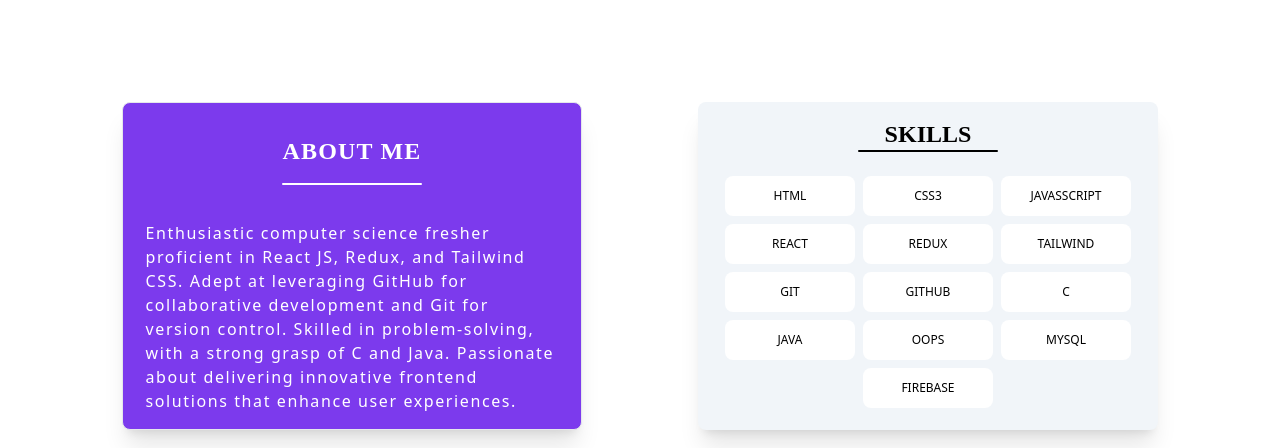
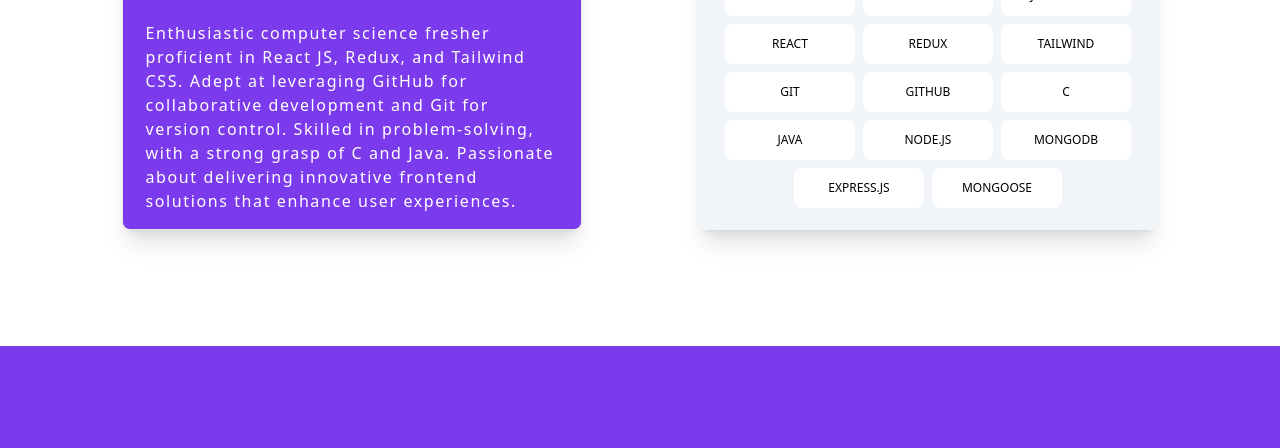
Before and after one commit to Nikhil26062000/Portfolio, a React (Create React App) app: page / in a window 1280 px wide. Shown: the part 880-1328 px from the top of the page. Built offline with nearby package versions, Linux system fonts and the light colour scheme.

Commit message:
Avatar updated

```diff
--- a/src/components/Avatar.jsx
+++ b/src/components/Avatar.jsx
@@ -3,7 +3,7 @@ import { ReactComponent as AvatarLogo } from '../Images/Av.svg';
 
 const Avatar = () => {
   return (
-    <div className="w-[90%] mx-auto mt-[10px] h-[85vh] flex flex-col justify-center ">
+    <div className="w-[90%] mx-auto mt-[10px] h-[60vh] flex flex-col justify-center ">
 
 
 
--- a/src/components/Skills.jsx
+++ b/src/components/Skills.jsx
@@ -59,9 +59,10 @@ const Skills = () => {
           <SkillsButton val="GITHUB" />
           <SkillsButton val="C" />
           <SkillsButton val="JAVA" />
-          <SkillsButton val="OOPS" />
-          <SkillsButton val="MYSQL" />
-          <SkillsButton val="FIREBASE" />
+          <SkillsButton val="NODE.JS" />
+          <SkillsButton val="MONGODB" />
+          <SkillsButton val="EXPRESS.JS" />
+          <SkillsButton val="MONGOOSE" />
       </div>
     </div>
   );
```
